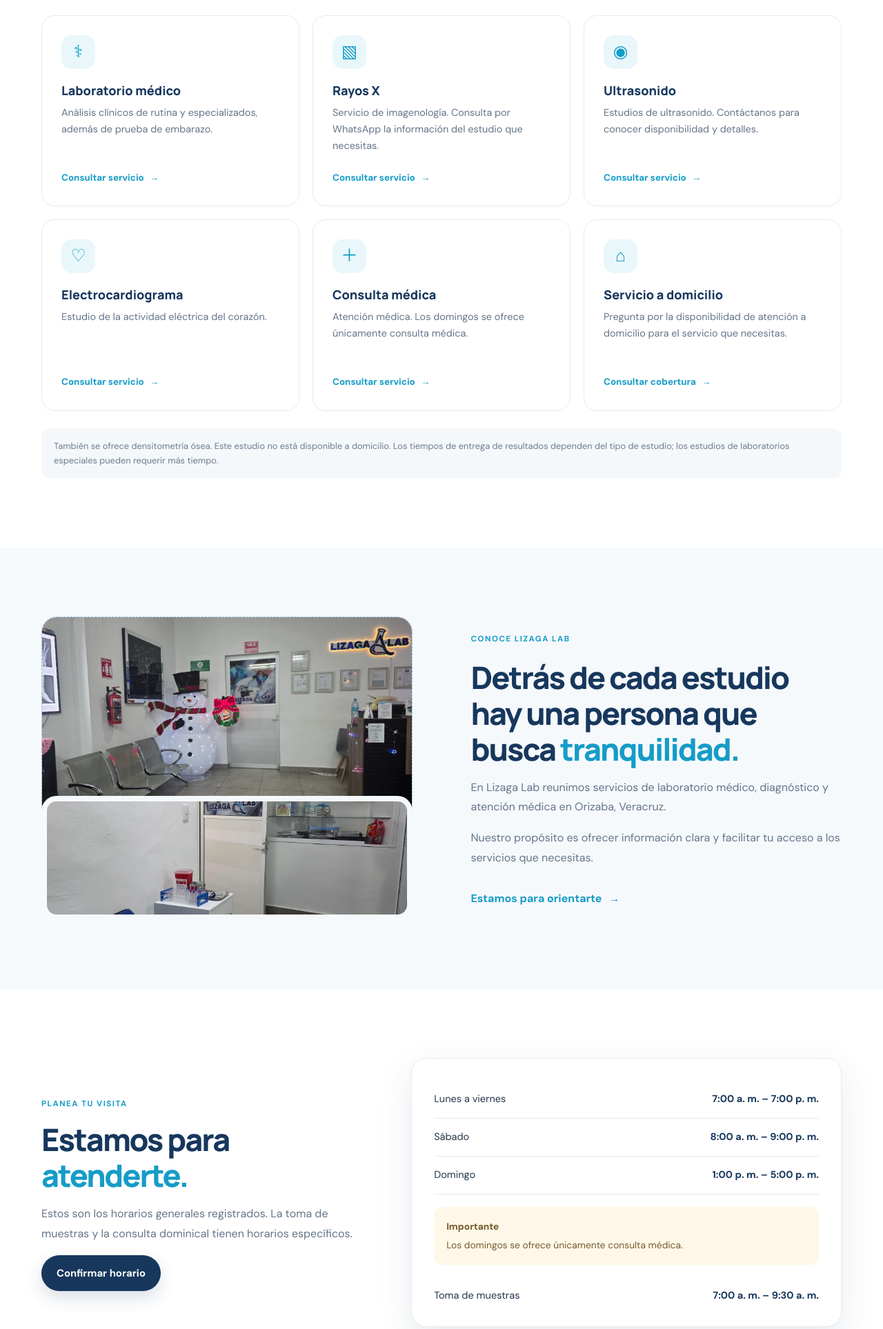
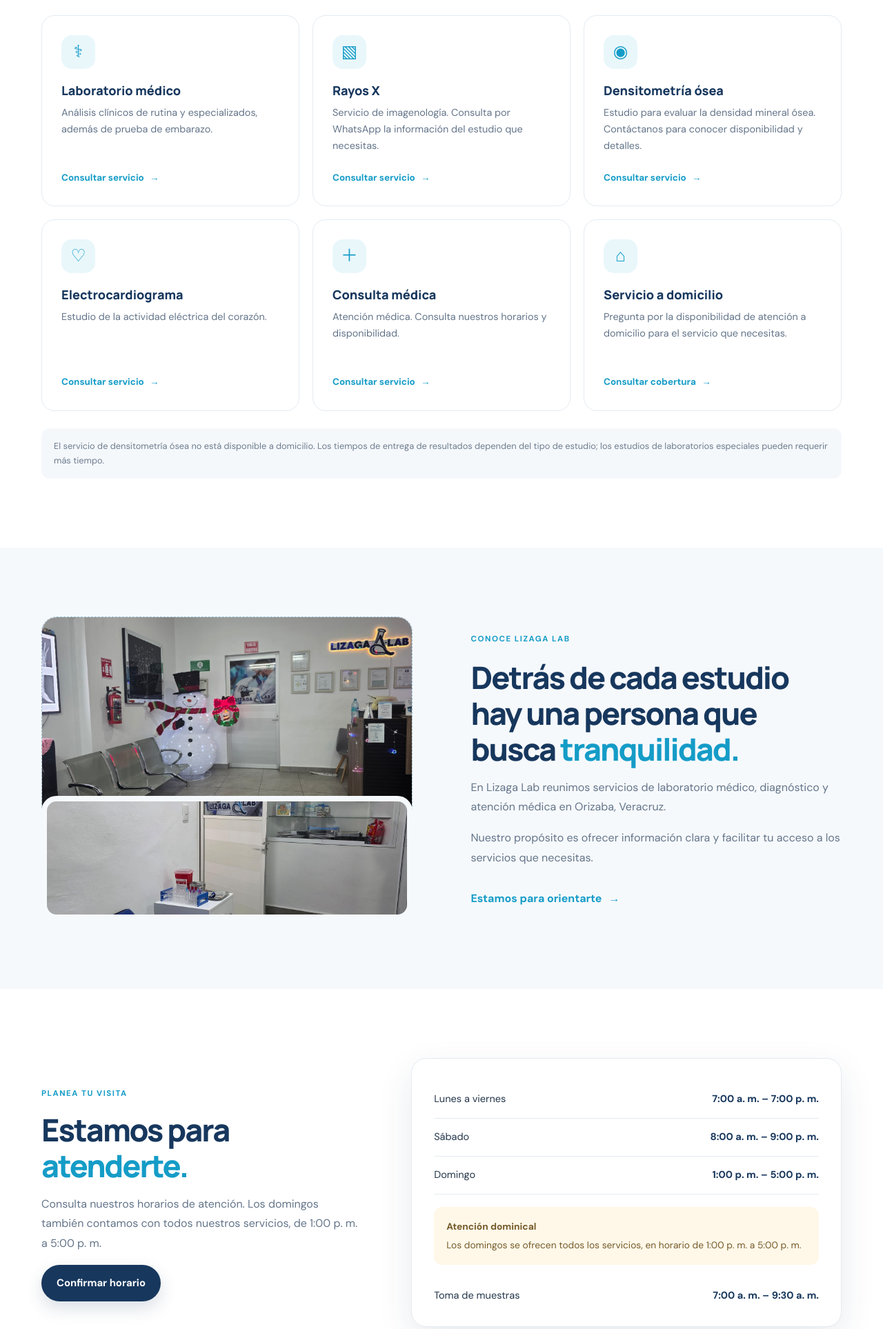
Before and after one commit to EnriqueCadenaC/lizaga-lab, a plain HTML site: page index.html in a window 1280 px wide. Shown: the part 1200-3127 px from the top of the page at 69% size. Drawn offline with Linux system fonts and the light colour scheme.

Commit message:
Update index.html

```diff
--- a/index.html
+++ b/index.html
@@ -215,14 +215,15 @@
             </a>
           </article>
 
+
           <article class="service-card">
             <div class="service-icon">◉</div>
-            <h3>Ultrasonido</h3>
+            <h3>Densitometría ósea</h3>
             <p>
-              Estudios de ultrasonido. Contáctanos para conocer
-              disponibilidad y detalles.
+              Estudio para evaluar la densidad mineral ósea.
+              Contáctanos para conocer disponibilidad y detalles.
             </p>
-            <a href="https://wa.me/522721908885?text=Hola%2C%20quisiera%20informaci%C3%B3n%20sobre%20ultrasonido."
+            <a href="https://wa.me/522721908885?text=Hola%2C%20quisiera%20informaci%C3%B3n%20sobre%20densitometr%C3%ADa%20%C3%B3sea."
                target="_blank" rel="noopener noreferrer">
               Consultar servicio <span>→</span>
             </a>
@@ -242,8 +243,7 @@
             <div class="service-icon">＋</div>
             <h3>Consulta médica</h3>
             <p>
-              Atención médica. Los domingos se ofrece
-              únicamente consulta médica.
+              Atención médica. Consulta nuestros horarios y disponibilidad.
             </p>
             <a href="https://wa.me/522721908885?text=Hola%2C%20quisiera%20informaci%C3%B3n%20sobre%20consulta%20m%C3%A9dica."
                target="_blank" rel="noopener noreferrer">
@@ -267,10 +267,9 @@
         </div>
 
         <p class="service-footnote">
-          También se ofrece densitometría ósea. Este estudio no está
-          disponible a domicilio. Los tiempos de entrega de resultados
-          dependen del tipo de estudio; los estudios de laboratorios
-          especiales pueden requerir más tiempo.
+          El servicio de densitometría ósea no está disponible a domicilio.
+          Los tiempos de entrega de resultados dependen del tipo de estudio;
+          los estudios de laboratorios especiales pueden requerir más tiempo.
         </p>
 
       </div>
@@ -340,9 +339,8 @@
           </h2>
 
           <p>
-            Estos son los horarios generales registrados.
-            La toma de muestras y la consulta dominical
-            tienen horarios específicos.
+         Consulta nuestros horarios de atención. Los domingos también
+         contamos con todos nuestros servicios, de 1:00 p. m. a 5:00 p. m.
           </p>
 
           <a class="button button-primary"
@@ -371,8 +369,8 @@
           </div>
 
           <div class="hours-note">
-            <strong>Importante</strong>
-            <p>Los domingos se ofrece únicamente consulta médica.</p>
+            <strong>Atención dominical</strong>
+            <p>Los domingos se ofrecen todos los servicios, en horario de 1:00 p. m. a 5:00 p. m.</p>
           </div>
 
           <div class="hours-row hours-sample">
```
